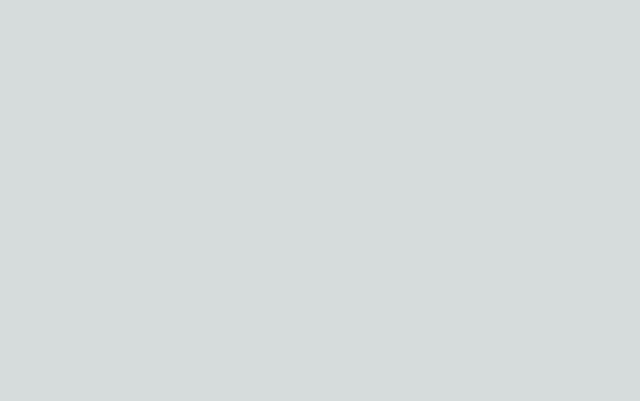
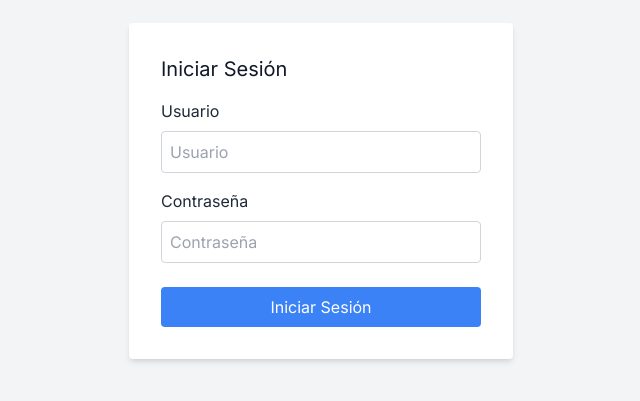
Before and after one commit to DevJorgeRafael/frontend-messages-social-utn, a Next.js app: page /login in a window 1280 px wide. Shown: the part 209-610 px from the top of the page, without its empty margins (319-959 px from the left). Built offline with nearby package versions, Linux system fonts and the light colour scheme.

Commit message:
config the project for login

```diff
--- a/src/app/layout.tsx
+++ b/src/app/layout.tsx
@@ -5,7 +5,7 @@ import "./globals.css";
 const inter = Inter({ subsets: ["latin"] });
 
 export const metadata: Metadata = {
-  title: "Create Next App",
+  title: "Social UTN",
   description: "Generated by create next app",
 };
 
--- a/src/app/login/page.tsx
+++ b/src/app/login/page.tsx
@@ -1,6 +1,6 @@
 'use client';
 import { useState } from "react";
-import { useRouter } from "next/router";
+import { useRouter } from "next/navigation";
 import { SubmitHandler, useForm } from "react-hook-form";
 
 type FormData = {
@@ -16,6 +16,46 @@ export default function Login() {
         console.log(data)
 
         //Lógica de autenticación
-        router.push('main')
+        router.push('/main')
     }
+
+    return (
+      <div className="flex items-center justify-center h-screen bg-gray-100">
+        <div className="bg-white p-8 rounded shadow-md w-full max-w-sm">
+          <h1 className="text-xl mb-4 text-gray-900">Iniciar Sesión</h1>
+          <form onSubmit={handleSubmit(onSubmit)}>
+            <div className="mb-4">
+              <label className="block mb-2 text-gray-800">Usuario</label>
+              <input
+                {...register("username", { required: "El usuario es obligatorio" })}
+                type="text"
+                placeholder="Usuario"
+                className="p-2 border border-gray-300 rounded w-full text-gray-800"
+              />
+              {errors.username && (
+                <p className="text-red-500">{errors.username.message}</p>
+              )}
+            </div>
+            <div className="mb-6">
+              <label className="block mb-2 text-gray-800">Contraseña</label>
+              <input
+                {...register("password", { required: "La contraseña es oblogatoria" })}
+                type="password"
+                placeholder="Contraseña"
+                className="p-2 border border-gray-300 rounded w-full text-gray-800"
+              />
+              {errors.password && (
+                <p className="text-red-500">{errors.password.message}</p>
+              )}
+            </div>
+            <button
+              type="submit"
+              className="bg-blue-500 text-white p-2 rounded w-full"
+            >
+              Iniciar Sesión
+            </button>
+          </form>
+        </div>
+      </div>
+    );
 }
```
